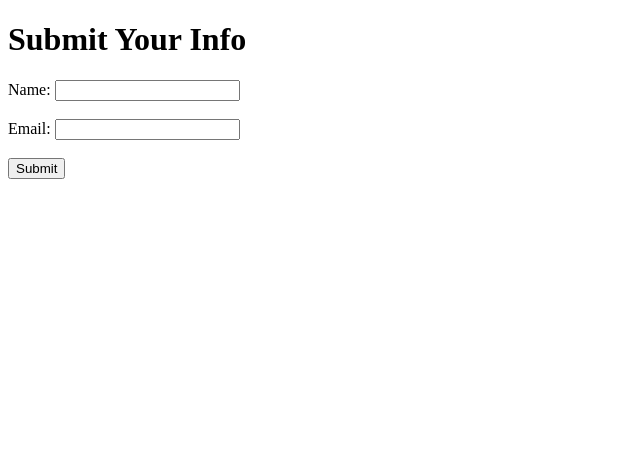
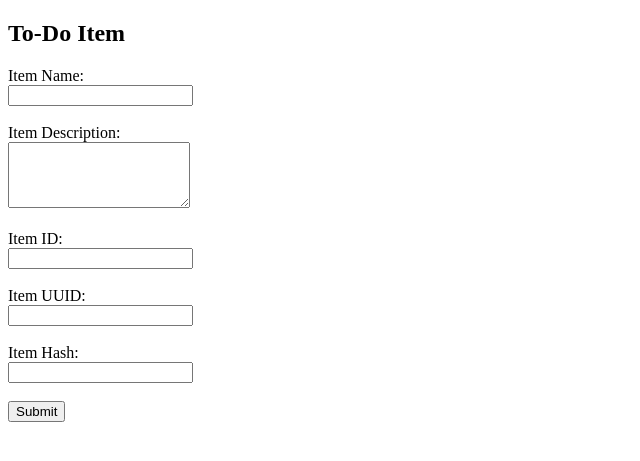
Before and after one commit to VDK-150202/flask-mongo-form, a Flask app: page / in a window 1280 px wide. Shown: the top 461 px of the page, without its empty margins (0-640 px from the left). Run offline with Flask 3, Linux system fonts and the light colour scheme.

Commit message:
Restore To-Do form with only Item ID field

```diff
--- a/app.py
+++ b/app.py
@@ -21,7 +21,8 @@ def get_data():
 
 @app.route('/')
 def form():
-    return render_template('form.html')
+    #return render_template('form.html')
+    return render_template('todo.html')
 
 @app.route('/submit', methods=['POST'])
 def submit():
@@ -35,6 +36,20 @@ def submit():
     except Exception as e:
         return jsonify({"error": str(e)}), 500
 
+@app.route("/submittodoitem", methods=["POST"])
+def submittodoitem():
+    item_name = request.form.get("itemName")
+    item_desc = request.form.get("itemDescription")
+
+    if item_name and item_desc:
+        collection.insert_one({
+            "name": item_name,
+            "description": item_desc
+        })
+        return "Data submitted successfully"
+    else:
+        return "Missing data", 400
+
 @app.route('/success')
 def success():
     return render_template('success.html')
--- a/templates/todo.html
+++ b/templates/todo.html
@@ -16,6 +16,12 @@
     <label>Item ID:</label><br>
     <input type="number" name="itemID" required><br><br>
 
+    <label>Item UUID:</label><br>
+    <input type="text" name="itemUUID" required><br><br>
+
+    <label>Item Hash:</label><br>
+    <input type="text" name="itemHash" required><br><br>
+
     <button type="submit">Submit</button>
   </form>
 </body>
```
